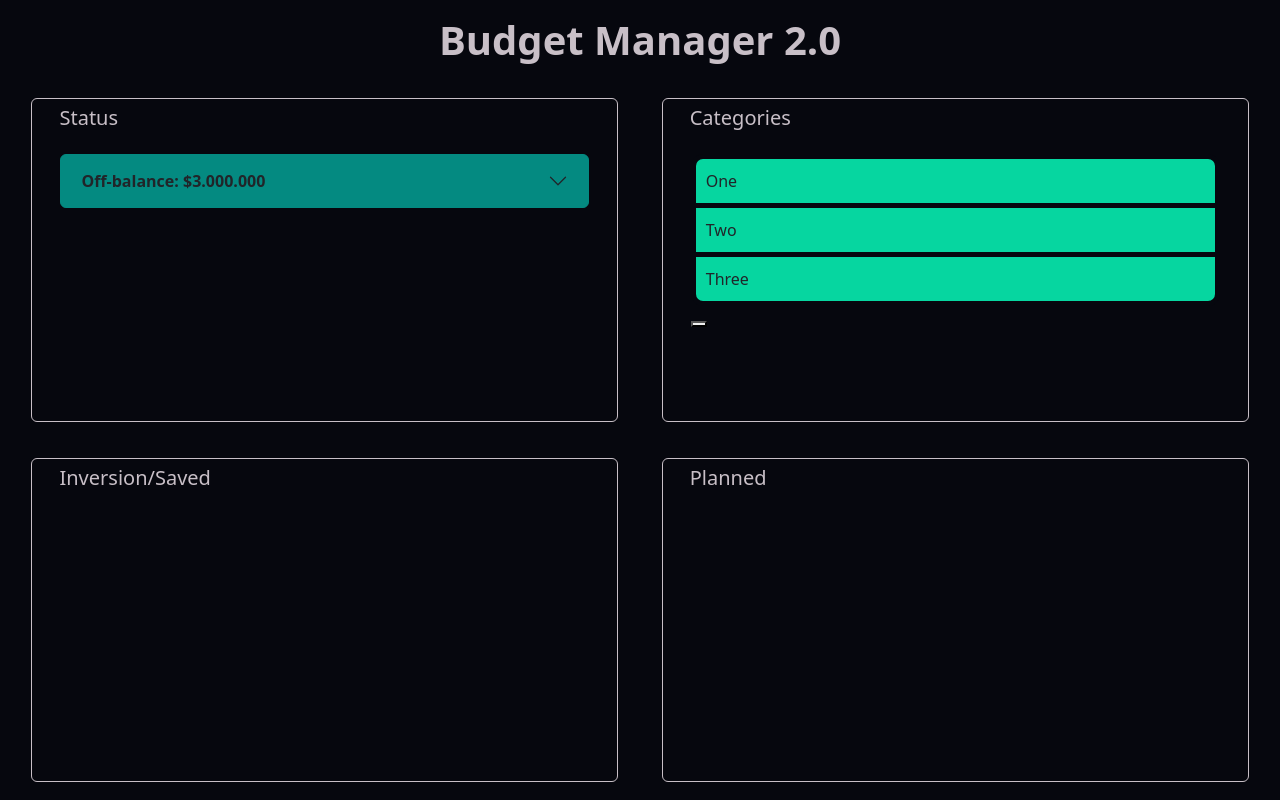
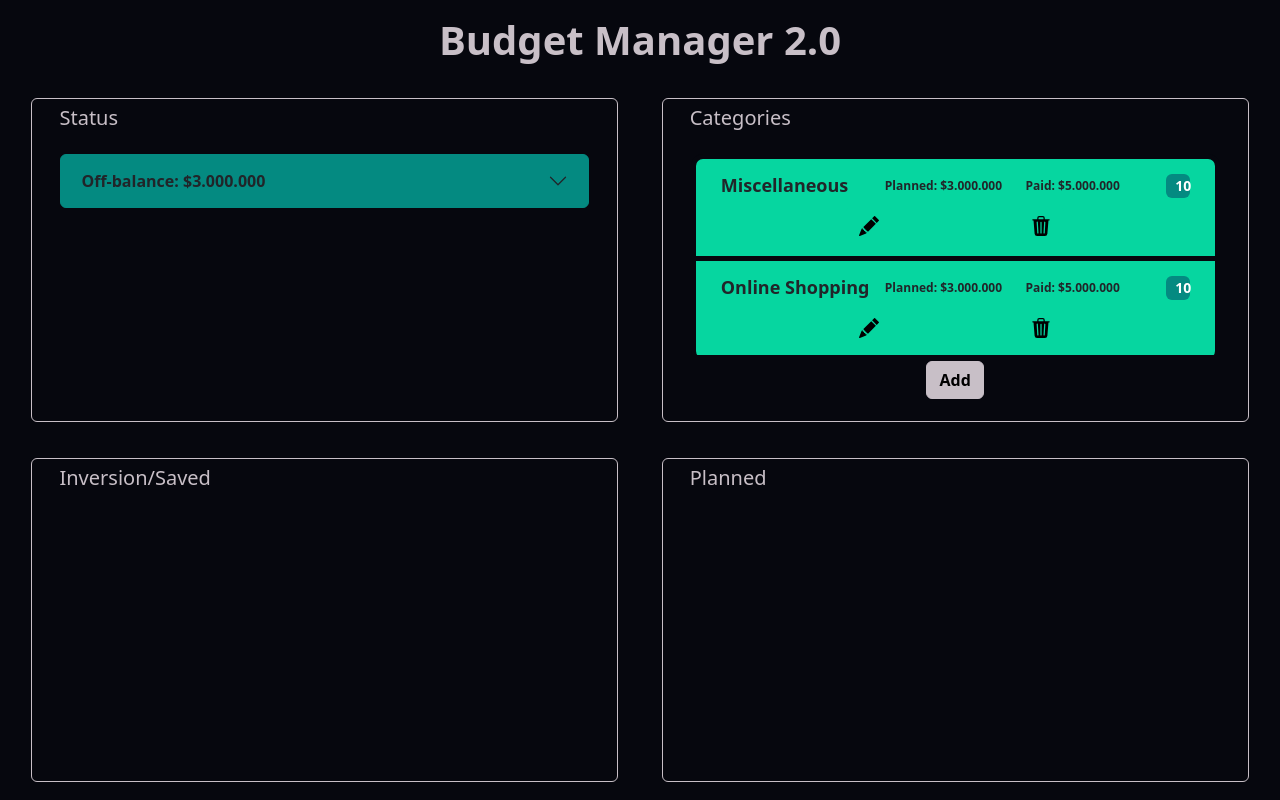
Before and after one commit to pipeotal89/budget-manager, a React (Vite) app: page /1 in a window 1280 px wide. Built offline with nearby package versions, Linux system fonts and the light colour scheme.

Commit message:
Added functionality and style to categories list

```diff
--- a/src/App.scss
+++ b/src/App.scss
@@ -1,3 +1,12 @@
+$custom:#C8BFC7;
+$custom-dark: #048A81;
+$custom-green: #06D6A0;
+$theme-colors: (
+    "custom": $custom,
+    "custom-dark": $custom-dark,
+    "custom-green": $custom-green
+);
+
 $accordion-button-bg: #048A81;
 $accordion-button-active-bg: #06D6A0;
 $accordion-bg: #048A81;
@@ -11,4 +20,5 @@ $list-group-border-color: #06070E;
 $list-group-border-width: 5px;
 $list-group-border-radius: 12px;
 
+
 @import '../node_modules/bootstrap/scss/bootstrap.scss';
--- /dev/null
+++ b/src/components/BudgetCategoriesList/BudgetCategoriesList.css
@@ -0,0 +1,61 @@
+#categories-list {
+    height: 80%;
+    overflow-y: scroll;
+    scrollbar-width: thin;
+}
+
+#categories-button {
+    height: 20%;
+    display: flex;
+    justify-content: center;
+    align-items: center;
+}
+
+#categories-list-element {
+    display: flex;
+    flex-direction: column;
+    width: 100%;
+    padding: 0 15px 0 15px;
+}
+
+.categories-list-element-row {
+    display: flex;
+    width: 100%;
+    align-items: center;
+    padding: 3px 0;
+}
+
+#primary {
+    justify-content: space-between;
+}
+
+#secondary {
+    justify-content: space-evenly;
+}
+
+#categories-text {
+    font-size: 20px;
+    color: #C8BFC7;
+}
+
+#categories-button-btn {
+    font-weight: bold;
+}
+
+#categories-list-element-title {
+    font-weight: bold;
+    font-size: 18px;
+    width: 35%
+}
+
+#categories-list-element-text {
+    width: 30%;
+    font-size: 12px;
+    font-weight: bold;
+}
+
+#categories-list-element-badge {
+    width: 5%;
+    height: 100%;
+    font-size: 14px;
+}
--- a/src/components/BudgetCategoriesList/BudgetCategoriesList.tsx
+++ b/src/components/BudgetCategoriesList/BudgetCategoriesList.tsx
@@ -1,24 +1,84 @@
-import { ListGroup } from "react-bootstrap";
+import { ListGroup, Button, Badge } from "react-bootstrap";
 import { useState } from "react";
 
+import { BsFillPencilFill, BsFillTrash3Fill } from "react-icons/bs";
+
+import BudgetCategoriesEditModal from "../Modals/BudgetCategoriesEditModal";
+
+import "./BudgetCategoriesList.css";
+
+interface BudgetCategoriesListElementProps {
+  title: string;
+}
+
 function BudgetCategoriesList() {
-  const [list, setList] = useState(["One", "Two", "Three"]);
+  const [list, setList] = useState(["Miscellaneous", "Online Shopping"]);
+  const [categoriesEditModalShow, setCategoriesEditModalShow] = useState(false);
 
   return (
     <>
+      <div id="categories-list">
+        {list.length > 0 ? (
           <ListGroup>
             {list.map((element) => (
               <ListGroup.Item
                 className="d-flex align-items-start"
                 style={{ padding: "10px" }}
               >
-            {element}
+                <BudgetCategoriesListElement title={element} />
               </ListGroup.Item>
             ))}
           </ListGroup>
-      <button onClick={() => setList((list) => [...list, "Test"])} />
+        ) : (
+          <text id="categories-text">There's no categories yet</text>
+        )}
+      </div>
+      <div id="categories-button">
+        <Button
+          id="categories-button-btn"
+          variant="custom"
+          //onClick={() => setList((list) => [...list, "Test"])}
+          onClick={() => setCategoriesEditModalShow(true)}
+        >
+          Add
+        </Button>
+      </div>
+      <BudgetCategoriesEditModal
+        show={categoriesEditModalShow}
+        onHide={() => {
+          setCategoriesEditModalShow(false);
+          setList((list) => [...list, "Test"]);
+        }}
+      />
     </>
   );
 }
 
 export default BudgetCategoriesList;
+
+export function BudgetCategoriesListElement(
+  props: BudgetCategoriesListElementProps
+) {
+  const { title } = props;
+
+  return (
+    <div id="categories-list-element">
+      <div className="categories-list-element-row" id="primary">
+        <text id="categories-list-element-title">{title}</text>
+        <text id="categories-list-element-text">Planned: $3.000.000</text>
+        <text id="categories-list-element-text">Paid: $5.000.000</text>
+        <Badge bg="custom-dark" id="categories-list-element-badge">
+          10
+        </Badge>
+      </div>
+      <div className="categories-list-element-row" id="secondary">
+        <Button variant="custom-green" id="categories-list-element-button">
+          <BsFillPencilFill size="20px" />
+        </Button>
+        <Button variant="custom-green" id="categories-list-element-button">
+          <BsFillTrash3Fill size="20px" />
+        </Button>
+      </div>
+    </div>
+  );
+}
--- a/src/components/BudgetStatus/BudgetStatus.tsx
+++ b/src/components/BudgetStatus/BudgetStatus.tsx
@@ -4,7 +4,7 @@ import { useState } from "react";
 
 import MoneyFormat from "../MoneyFormat/MoneyFormat";
 
-import { BsFillPencilFill, BsHandThumbsUpFill } from "react-icons/bs";
+import { BsFillPencilFill, BsFloppyFill } from "react-icons/bs";
 
 import "./BudgetStatus.css";
 
@@ -63,7 +63,7 @@ function BudgetStatus() {
                 </td>
                 <td>
                   {editBudget ? (
-                    <BsHandThumbsUpFill
+                    <BsFloppyFill
                       className="button"
                       onClick={() => setEditBudget(false)}
                     />
@@ -106,7 +106,7 @@ function BudgetStatus() {
                 </td>
                 <td>
                   {editBalance ? (
-                    <BsHandThumbsUpFill
+                    <BsFloppyFill
                       className="button"
                       onClick={() => setEditBalance(false)}
                     />
--- /dev/null
+++ b/src/components/Modals/BudgetCategoriesEditModal.tsx
@@ -0,0 +1,36 @@
+import { Modal, Button, Image } from "react-bootstrap";
+
+interface BudgetCategoriesEditModalProps {
+  show: boolean;
+  onHide: () => void;
+}
+
+function BudgetCategoriesEditModal(props: BudgetCategoriesEditModalProps) {
+  const { show, onHide } = props;
+
+  return (
+    <Modal
+      show={show}
+      size="lg"
+      aria-labelledby="contained-modal-title-vcenter"
+      centered
+    >
+      <Modal.Header closeButton>
+        <Modal.Title id="contained-modal-title-vcenter">
+          Modal heading
+        </Modal.Title>
+      </Modal.Header>
+      <Modal.Body>
+        <Image
+          src="https://preview.redd.it/pancake-bunny-bottom-text-v0-rcgkch50s1h81.jpg?auto=webp&s=fe12bf42a5fabfd1018e3ba60b979b9a0ae1c966"
+          fluid
+        />
+      </Modal.Body>
+      <Modal.Footer>
+        <Button onClick={onHide}>Close</Button>
+      </Modal.Footer>
+    </Modal>
+  );
+}
+
+export default BudgetCategoriesEditModal;
```
Also changed, not shown: src/App.css (line endings or trailing spaces). Lines whose indentation alone changed are shown as unchanged.
